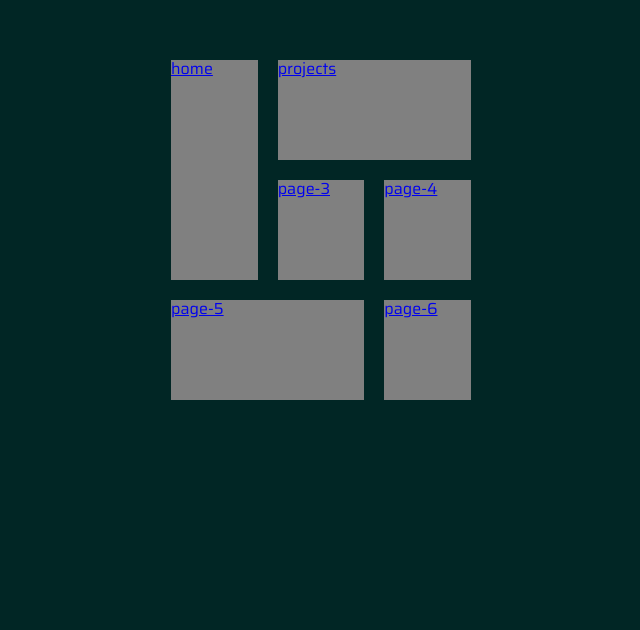
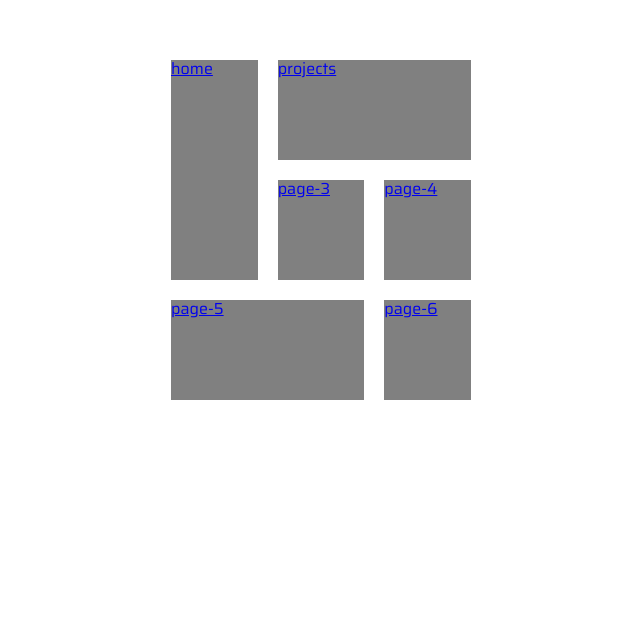
Before and after one commit to blueberrry/sroughton-portfolio, a React (Vite) app: page /page-3 in a window 1280 px wide. Shown: the part 170-800 px from the top of the page, without its empty margins (319-959 px from the left). Built offline with nearby package versions, Linux system fonts and the light colour scheme; a web font is replaced by a local one.

Commit message:
todo initial bg col

```diff
--- a/src/views/NavGrid/NavGrid.tsx
+++ b/src/views/NavGrid/NavGrid.tsx
@@ -33,10 +33,14 @@ function NavGrid({ goToContent, setMode, mode, active, setActive }: Props) {
   const navRef = useRef(null);
   const configContainerClasses = () => {
     let classes = [];
+
+    if (!active) {
+      // todo: needs initial bg colour
+    }
     if (hovered) {
       classes.push(`theme-${hovered}`);
     } else {
-      classes.push('theme-primary');
+      classes.push(`theme-${active}`);
     }
 
     if (mode === 'toTitle') {
```
